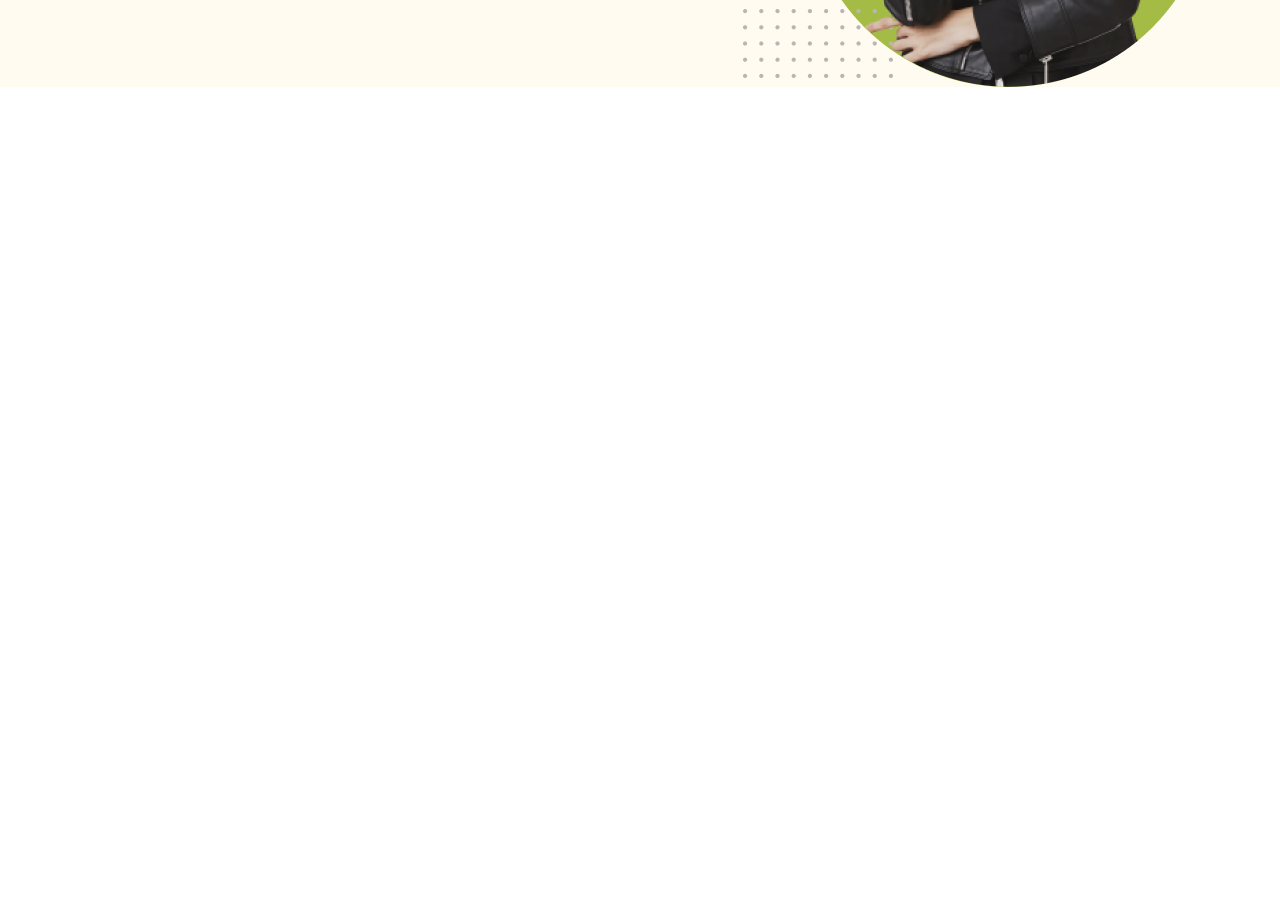
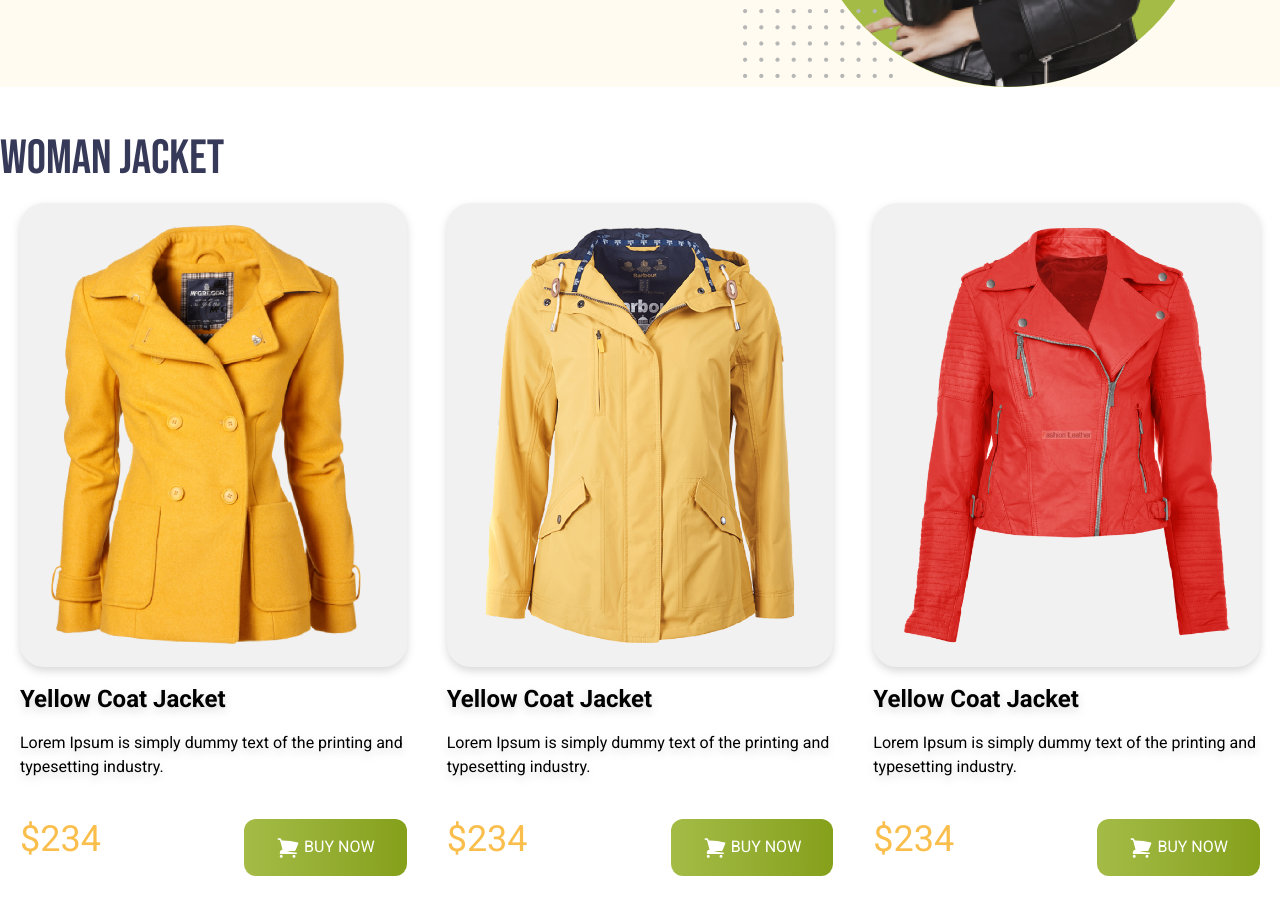
Before and after one commit to Md-Shanto-Sharker/Penguin-Fashion-Website, a plain HTML site: page index.html in a window 1280 px wide. Shown: the part 400-1314 px from the top of the page. Before the commit the page ends 800 px from the top, so only its background shows below. Drawn offline with nearby package versions, Linux system fonts and the light colour scheme.

Commit message:
added card

```diff
--- a/index.html
+++ b/index.html
@@ -12,10 +12,10 @@
       rel="stylesheet"
     />
     <style>
-      .font-bebas-neue{
+      .font-bebas-neue {
         font-family: "Bebas Neue", serif;
       }
-      .font-roboto{
+      .font-roboto {
         font-family: "Roboto", serif;
       }
     </style>
@@ -65,7 +65,134 @@
       </div>
     </header>
 
-    <main></main>
+    <main class="max-w-7xl mx-auto">
+      <!-- woman jacket Section -->
+      <section class="my-12">
+        <h3 class="text-5xl uppercase text-[#363958] font-bebas-neue">
+          WOMan Jacket
+        </h3>
+
+        <div class="grid grid-cols-1 lg:grid-cols-3">
+          <!-- Jacket Card 1 -->
+          <div>
+            <div class="p-5 space-y-4 drop-shadow-lg rounded-3xl">
+              <img
+                class="p-5 rounded-3xl bg-[#F1F1F1]"
+                src="images/jacket-1.png"
+                alt=""
+              />
+              <h4 class="text-2xl font-bold">Yellow Coat Jacket</h4>
+              <p>
+                Lorem Ipsum is simply dummy text of the printing and typesetting
+                industry.
+              </p>
+            </div>
+            <div class="flex justify-between p-5">
+              <h2 class="text-[#FABE4C] text-4xl">$234</h2>
+              <button
+                class="bg-green-300 px-8 py-4 rounded-xl text-white bg-linear-to-r from-[#A4BC46] to-[#85A019]"
+                type="button"
+              >
+                <svg
+                  xmlns="http://www.w3.org/2000/svg"
+                  fill="white"
+                  viewBox="0 0 24 24"
+                  stroke-width="1.5"
+                  stroke="currentColor"
+                  class="size-6 text-white inline"
+                >
+                  <path
+                    stroke-linecap="round"
+                    stroke-linejoin="round"
+                    d="M2.25 3h1.386c.51 0 .955.343 1.087.835l.383 1.437M7.5 14.25a3 3 0 0 0-3 3h15.75m-12.75-3h11.218c1.121-2.3 2.1-4.684 2.924-7.138a60.114 60.114 0 0 0-16.536-1.84M7.5 14.25 5.106 5.272M6 20.25a.75.75 0 1 1-1.5 0 .75.75 0 0 1 1.5 0Zm12.75 0a.75.75 0 1 1-1.5 0 .75.75 0 0 1 1.5 0Z"
+                  />
+                </svg>
+
+                BUY NOW
+              </button>
+            </div>
+          </div>
+          <!-- Jacket Card 2 -->
+          <div>
+            <div class="p-5 space-y-4 drop-shadow-lg rounded-3xl">
+              <img
+                class="p-5 rounded-3xl bg-[#F1F1F1]"
+                src="images/jacket-2.png"
+                alt=""
+              />
+              <h4 class="text-2xl font-bold">Yellow Coat Jacket</h4>
+              <p>
+                Lorem Ipsum is simply dummy text of the printing and typesetting
+                industry.
+              </p>
+            </div>
+            <div class="flex justify-between p-5">
+              <h2 class="text-[#FABE4C] text-4xl">$234</h2>
+              <button
+                class="bg-green-300 px-8 py-4 rounded-xl text-white bg-linear-to-r from-[#A4BC46] to-[#85A019]"
+                type="button"
+              >
+                <svg
+                  xmlns="http://www.w3.org/2000/svg"
+                  fill="white"
+                  viewBox="0 0 24 24"
+                  stroke-width="1.5"
+                  stroke="currentColor"
+                  class="size-6 text-white inline"
+                >
+                  <path
+                    stroke-linecap="round"
+                    stroke-linejoin="round"
+                    d="M2.25 3h1.386c.51 0 .955.343 1.087.835l.383 1.437M7.5 14.25a3 3 0 0 0-3 3h15.75m-12.75-3h11.218c1.121-2.3 2.1-4.684 2.924-7.138a60.114 60.114 0 0 0-16.536-1.84M7.5 14.25 5.106 5.272M6 20.25a.75.75 0 1 1-1.5 0 .75.75 0 0 1 1.5 0Zm12.75 0a.75.75 0 1 1-1.5 0 .75.75 0 0 1 1.5 0Z"
+                  />
+                </svg>
+
+                BUY NOW
+              </button>
+            </div>
+          </div>
+          <!-- Jacket Card 3 -->
+          <div>
+            <div class="p-5 space-y-4 drop-shadow-lg rounded-3xl">
+              <img
+                class="p-5 rounded-3xl bg-[#F1F1F1]"
+                src="images/jacket-3.png"
+                alt=""
+              />
+              <h4 class="text-2xl font-bold">Yellow Coat Jacket</h4>
+              <p>
+                Lorem Ipsum is simply dummy text of the printing and typesetting
+                industry.
+              </p>
+            </div>
+            <div class="flex justify-between p-5">
+              <h2 class="text-[#FABE4C] text-4xl">$234</h2>
+              <button
+                class="bg-green-300 px-8 py-4 rounded-xl text-white bg-linear-to-r from-[#A4BC46] to-[#85A019]"
+                type="button"
+              >
+                <svg
+                  xmlns="http://www.w3.org/2000/svg"
+                  fill="white"
+                  viewBox="0 0 24 24"
+                  stroke-width="1.5"
+                  stroke="currentColor"
+                  class="size-6 text-white inline"
+                >
+                  <path
+                    stroke-linecap="round"
+                    stroke-linejoin="round"
+                    d="M2.25 3h1.386c.51 0 .955.343 1.087.835l.383 1.437M7.5 14.25a3 3 0 0 0-3 3h15.75m-12.75-3h11.218c1.121-2.3 2.1-4.684 2.924-7.138a60.114 60.114 0 0 0-16.536-1.84M7.5 14.25 5.106 5.272M6 20.25a.75.75 0 1 1-1.5 0 .75.75 0 0 1 1.5 0Zm12.75 0a.75.75 0 1 1-1.5 0 .75.75 0 0 1 1.5 0Z"
+                  />
+                </svg>
+
+                BUY NOW
+              </button>
+            </div>
+          </div>
+        </div>
+      </section>
+    </main>
 
     <footer></footer>
   </body>
```
